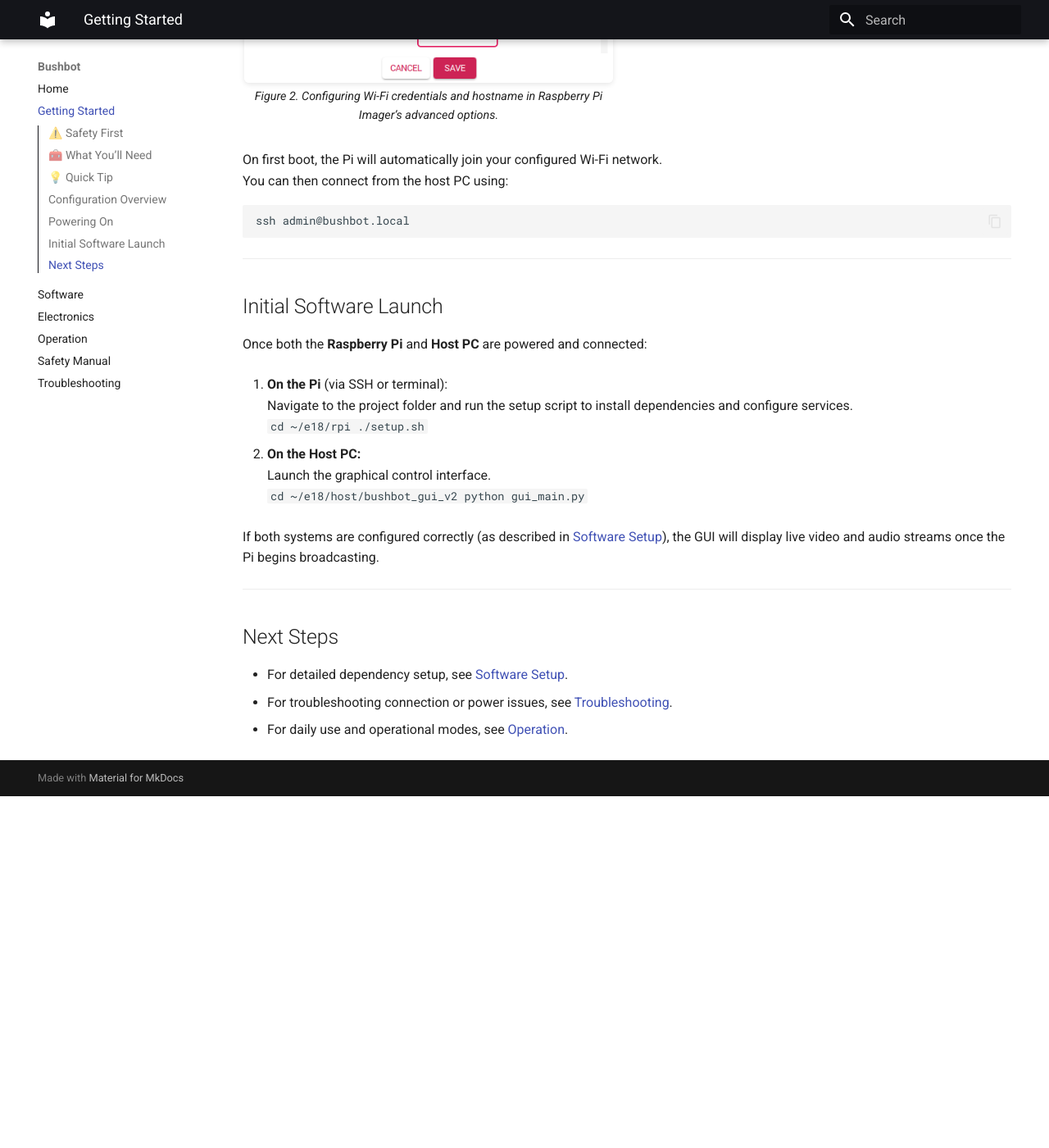
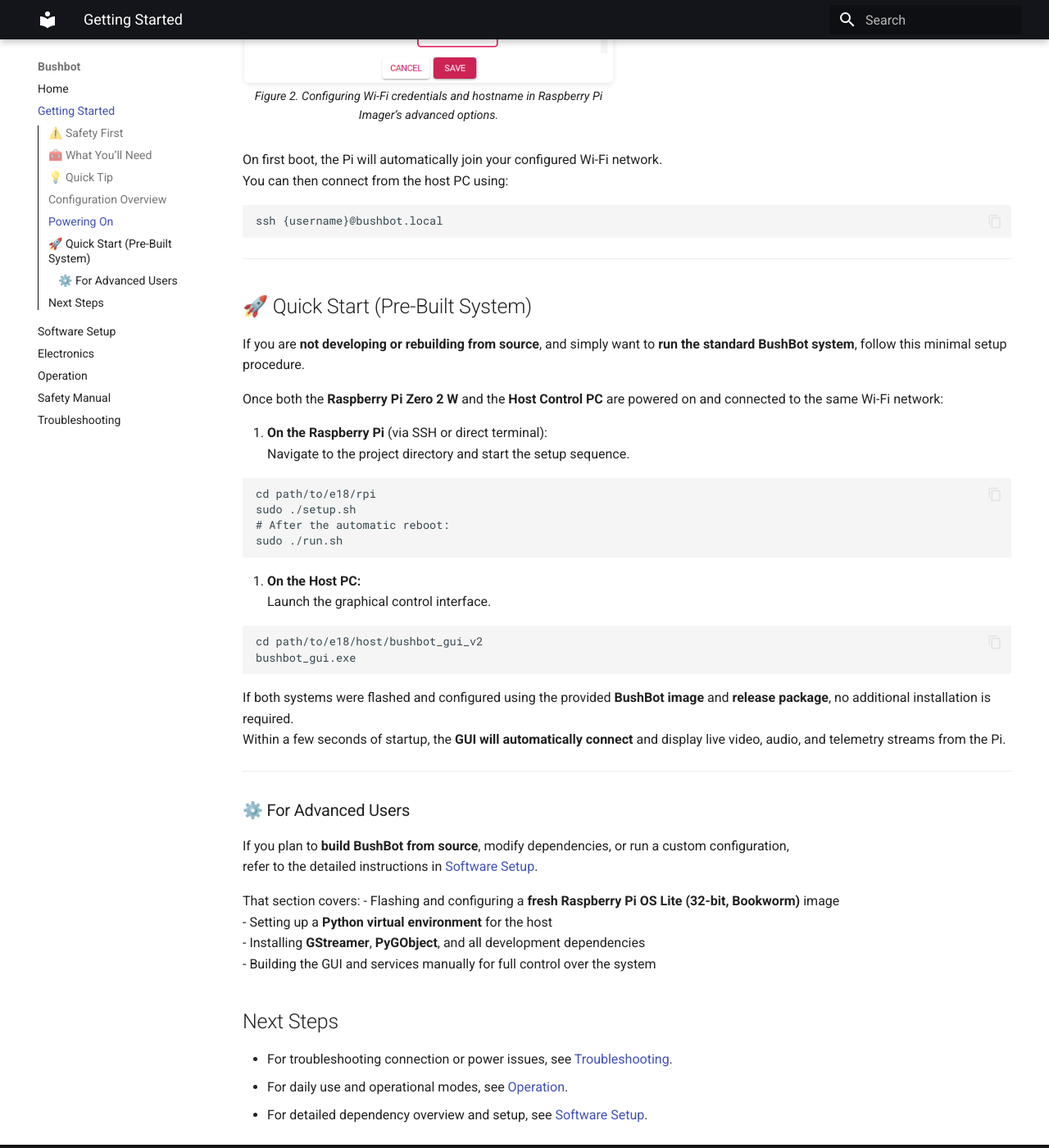
Before and after one commit to kaladeens/e18-docs, an MkDocs documentation site: the page built from docs/getting_started.md, in a window 1280 px wide and 1400 px high, scrolled down 2556 px. Shown: the whole window at 82% size. Built offline with MkDocs 1.6.1 and Material for MkDocs 9.7.7, drawn with Linux system fonts in a browser that asks for light colours; before the commit the page ends 3527 px from its top, so only the background shows below that.

Commit message:
software setup

````diff
--- a/docs/getting_started.md
+++ b/docs/getting_started.md
@@ -113,34 +113,48 @@
 On first boot, the Pi will automatically join your configured Wi-Fi network.
 You can then connect from the host PC using:
 ```
-ssh admin@bushbot.local
+ssh {username}@bushbot.local
 ```
 
 ---
+## 🚀 Quick Start (Pre-Built System)
 
-## Initial Software Launch
+If you are **not developing or rebuilding from source**, and simply want to **run the standard BushBot system**, follow this minimal setup procedure.
 
-Once both the **Raspberry Pi** and **Host PC** are powered and connected:
+Once both the **Raspberry Pi Zero 2 W** and the **Host Control PC** are powered on and connected to the same Wi-Fi network:
 
-1. **On the Pi** (via SSH or terminal):
-    Navigate to the project folder and run the setup script to install dependencies and configure services.
-    ```
-    cd ~/e18/rpi
-    ./setup.sh
-    ```
+1. **On the Raspberry Pi** (via SSH or direct terminal):
+   Navigate to the project directory and start the setup sequence.
+```
+cd path/to/e18/rpi
+sudo ./setup.sh
+# After the automatic reboot:
+sudo ./run.sh
+```
+2. **On the Host PC:**
+   Launch the graphical control interface.
+```
+cd path/to/e18/host/bushbot_gui_v2
+bushbot_gui.exe
+```
 
-2. **On the Host PC:**
-    Launch the graphical control interface.
-    ```
-    cd ~/e18/host/bushbot_gui_v2
-    python gui_main.py
-    ```
-
-If both systems are configured correctly (as described in [Software Setup](software-setup.md)), the GUI will display live video and audio streams once the Pi begins broadcasting.
+If both systems were flashed and configured using the provided **BushBot image** and **release package**, no additional installation is required.
+Within a few seconds of startup, the **GUI will automatically connect** and display live video, audio, and telemetry streams from the Pi.
 
 ---
 
+### ⚙️ For Advanced Users
+
+If you plan to **build BushBot from source**, modify dependencies, or run a custom configuration,
+refer to the detailed instructions in [Software Setup](software-setup.md).
+
+That section covers:
+- Flashing and configuring a **fresh Raspberry Pi OS Lite (32-bit, Bookworm)** image
+- Setting up a **Python virtual environment** for the host
+- Installing **GStreamer**, **PyGObject**, and all development dependencies
+- Building the GUI and services manually for full control over the system
+
 ## Next Steps
-- For detailed dependency setup, see [Software Setup](software-setup.md).
 - For troubleshooting connection or power issues, see [Troubleshooting](troubleshooting.md).
 - For daily use and operational modes, see [Operation](operation.md).
+- For detailed dependency overview and setup, see [Software Setup](software-setup.md).
--- a/mkdocs.yml
+++ b/mkdocs.yml
@@ -18,7 +18,7 @@
 nav:
   - Home: index.md
   - Getting Started: getting_started.md
-  - Software: software-setup.md
+  - Software Setup: software-setup.md
   - Electronics: electronics.md
   - Operation: operation.md
   - Safety Manual: safety.md
````
Also changed, not shown: docs/software-setup.md (+17 -9 lines).
